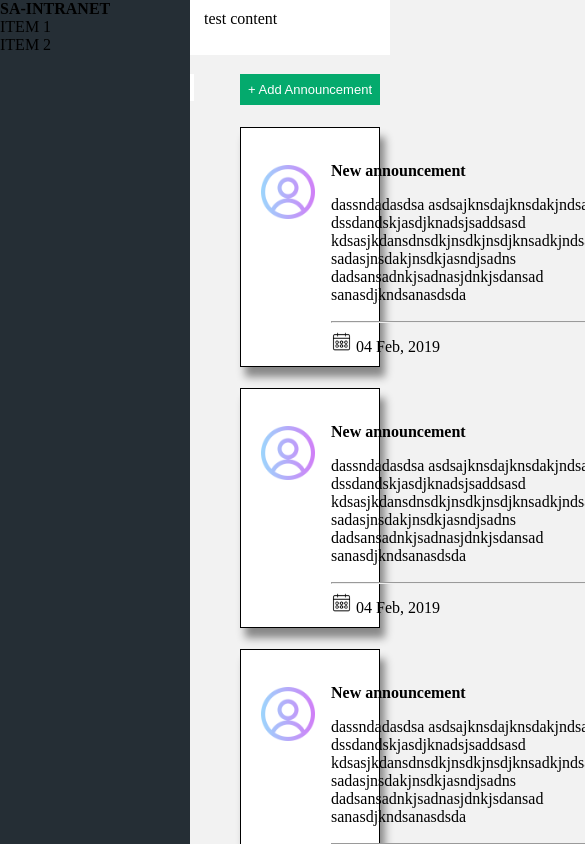
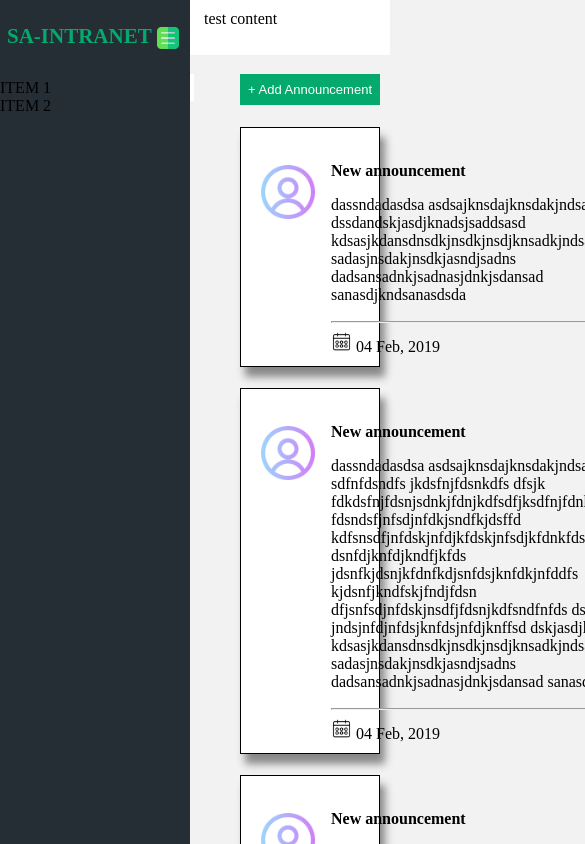
Before and after one commit to naveenkosigi/work-space-management-app, an Angular app: page / in a window 390 px wide. Shown: the top 844 px of the page, 585 px wide, since content can reach past the window. Built offline with nearby package versions, Linux system fonts and the light colour scheme.

Commit message:
added basic hamburger icon

```diff
--- a/src/app/main-page/main-page.component.css
+++ b/src/app/main-page/main-page.component.css
@@ -137,3 +137,17 @@
     font-size: small;
     padding: 8px;
 }
+
+.org-container{
+    color: #04AA6D;
+    font-size: 21px;
+    padding-left: 7px;
+    padding-top: 24px;
+    margin-bottom: 30px;
+}
+
+.hamburger-icon{
+    width: 22px;
+    vertical-align: bottom;
+    cursor: pointer;
+}
--- a/src/app/main-page/main-page.component.html
+++ b/src/app/main-page/main-page.component.html
@@ -1,6 +1,8 @@
 <div class="wrapper">
     <div class="navigation-bar">
-        <h1>SA-INTRANET</h1>
+        <div class="org-container">
+            <h1>SA-INTRANET <img src="../../assets/images/menu.png" alt="Hamburger-Icon" class="hamburger-icon"></h1>
+        </div>
         <ul>
             <li>ITEM 1</li>
             <li>ITEM 2</li>
--- a/src/app/main-page/main-page.component.ts
+++ b/src/app/main-page/main-page.component.ts
@@ -12,7 +12,7 @@ export class MainPageComponent implements OnInit,AfterViewInit {
   announcements=[{title:'New announcement',description:'dassndadasdsa asdsajknsdajknsdakjndsaads dsj dssdandskjasdjknadsjsaddsasd kdsasjkdansdnsdkjnsdkjnsdjknsadkjndsajkasdnjkdsa sadasjnsdakjnsdkjasndjsadns dadsansadnkjsadnasjdnkjsdansad sanasdjkndsanasdsda',
   date:'04 Feb, 2019'
   },
-  {title:'New announcement',description:'dassndadasdsa asdsajknsdajknsdakjndsaads dsj dssdandskjasdjknadsjsaddsasd kdsasjkdansdnsdkjnsdkjnsdjknsadkjndsajkasdnjkdsa sadasjnsdakjnsdkjasndjsadns dadsansadnkjsadnasjdnkjsdansad sanasdjkndsanasdsda',
+  {title:'New announcement',description:'dassndadasdsa asdsajknsdajknsdakjndsaads dsj dssdan sdfnfdsndfs jkdsfnjfdsnkdfs dfsjk fdkdsfnjfdsnjsdnkjfdnjkdfsdfjksdfnjfdnkjfdsnjkfdsnkjdfs fdsndsfjnfsdjnfdkjsndfkjdsffd kdfsnsdfjnfdskjnfdjkfdskjnfsdjkfdnkfdsnjkfsdfds dsnfdjknfdjkndfjkfds jdsnfkjdsnjkfdnfkdjsnfdsjknfdkjnfddfs kjdsnfjkndfskjfndjfdsn dfjsnfsdjnfdskjnsdfjfdsnjkdfsndfnfds dsnfdsjnfsdkjnfds jndsjnfdjnfdsjknfdsjnfdjknffsd dskjasdjknadsjsaddsasd kdsasjkdansdnsdkjnsdkjnsdjknsadkjndsajkasdnjkdsa sadasjnsdakjnsdkjasndjsadns dadsansadnkjsadnasjdnkjsdansad sanasdjkndsanasdsda',
   date:'04 Feb, 2019'
   },
   {title:'New announcement',description:'dassndadasdsa asdsajknsdajknsdakjndsaads dsj dssdandskjasdjknadsjsaddsasd kdsasjkdansdnsdkjnsdkjnsdjknsadkjndsajkasdnjkdsa sadasjnsdakjnsdkjasndjsadns dadsansadnkjsadnasjdnkjsdansad sanasdjkndsanasdsda',
```
Also changed, not shown: src/assets/images/menu.png (added).
